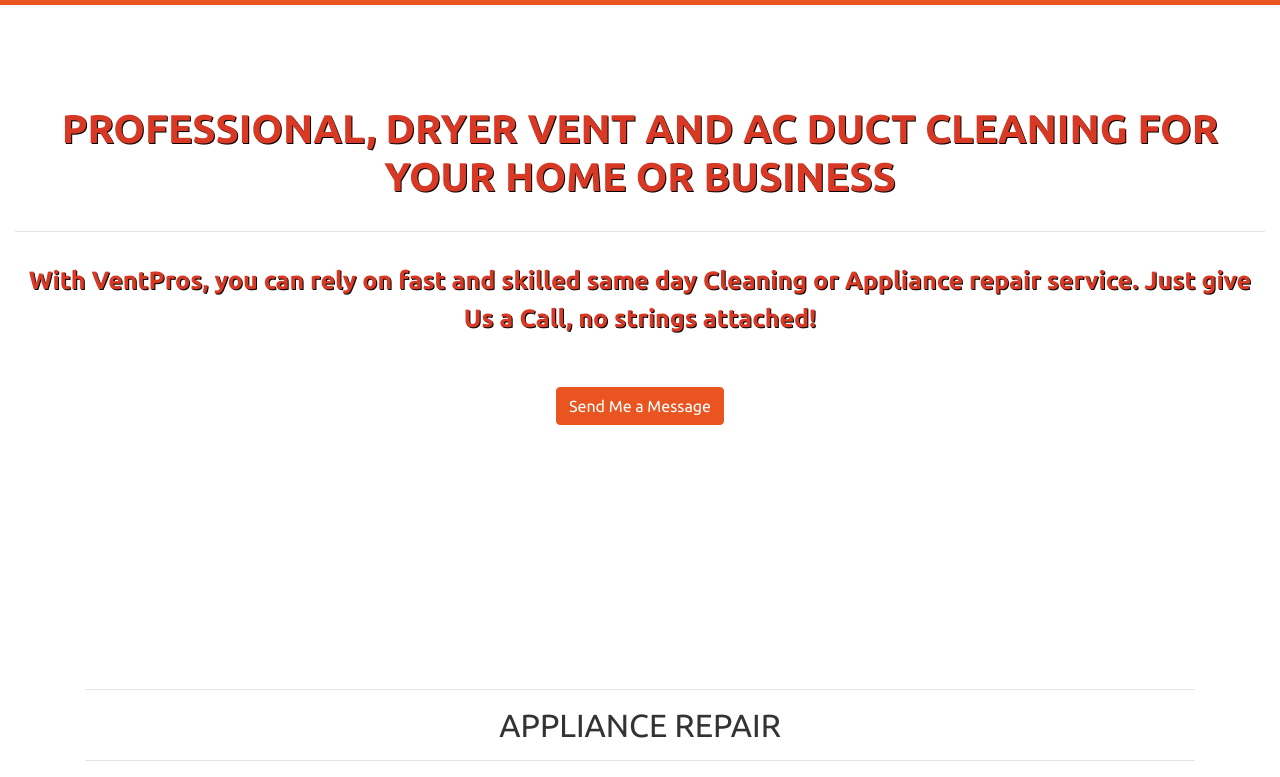
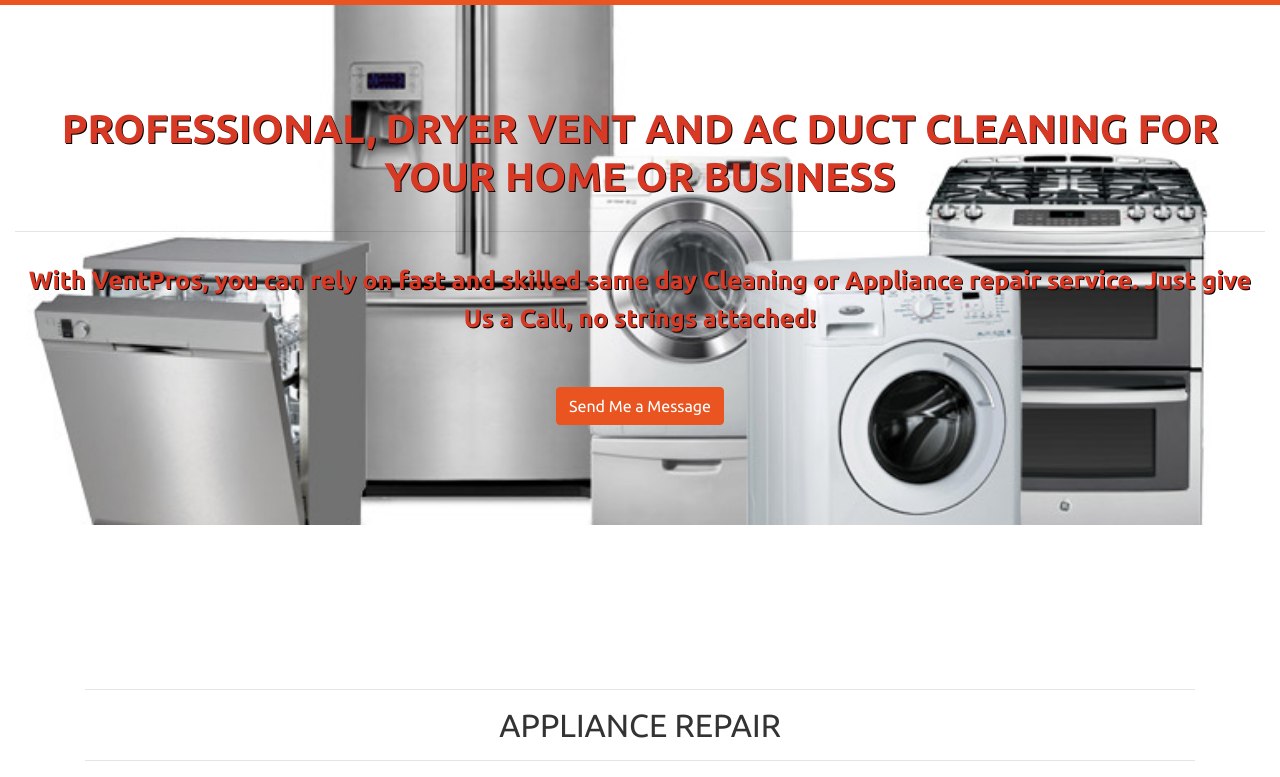
Before and after one commit to UxDeveloper82/VentPros, a plain HTML site: page index.html in a window 1280 px wide. Shown: the part 51-828 px from the top of the page. Drawn offline with nearby package versions, Linux system fonts and the light colour scheme.

Commit message:
background

```diff
--- a/styles/Site.css
+++ b/styles/Site.css
@@ -46,7 +46,7 @@ header {
     background-size: cover;
     -o-background-size: cover;
     background-position: center center;
-    background-image: url('images/bg.jpg');
+    background-image: url('/images/bg.jpg');
     text-align: center;
     color: white;
 }
```
